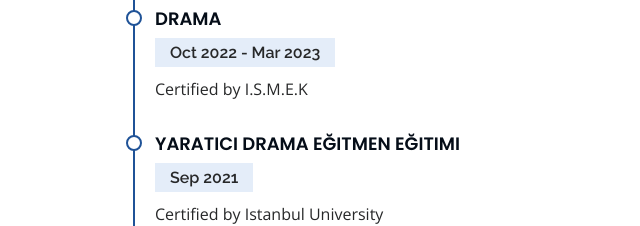
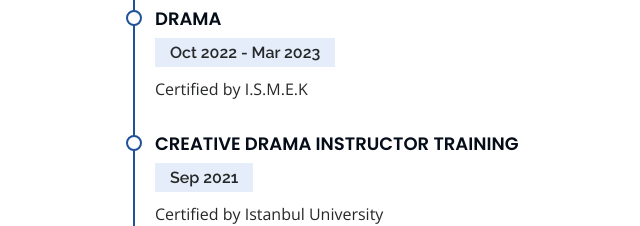
Before and after one commit to iraska/iraska.github.io, a plain HTML site: page index.html in a window 1280 px wide. Shown: the part 2820-3046 px from the top of the page, without its empty margins (179-819 px from the left). Drawn offline with nearby package versions, Linux system fonts and the light colour scheme.

Commit message:
Update index.html

```diff
--- a/index.html
+++ b/index.html
@@ -283,7 +283,7 @@
               <p>Certified by I.S.M.E.K</p>
            </div>
             <div class="resume-item">
-              <h4>Yaratıcı Drama Eğitmen Eğitimi</h4>
+              <h4>Creative Drama Instructor Training</h4>
               <h5>Sep 2021</h5>
               <p>Certified by Istanbul University</p>
               <!--<p><em>Rochester Institute of Technology, Rochester, NY</em></p>
```
